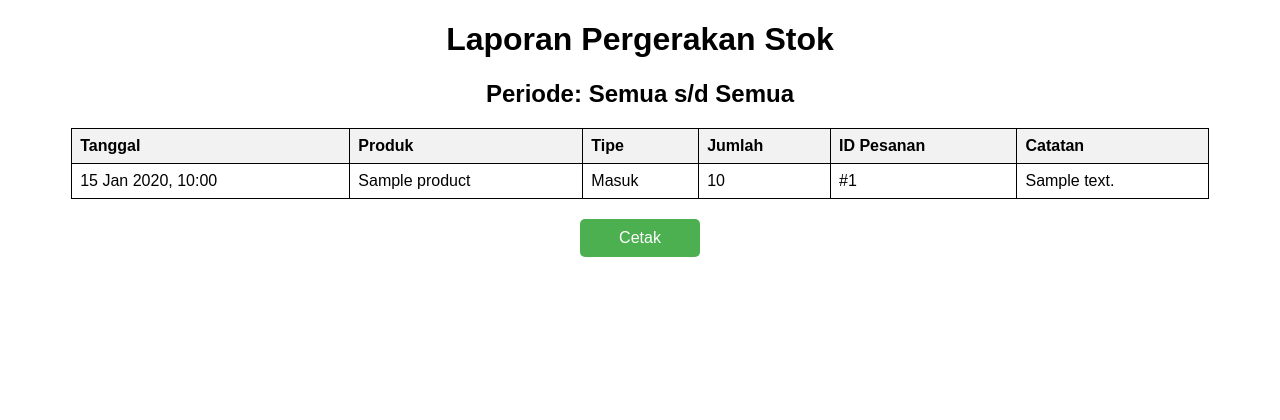
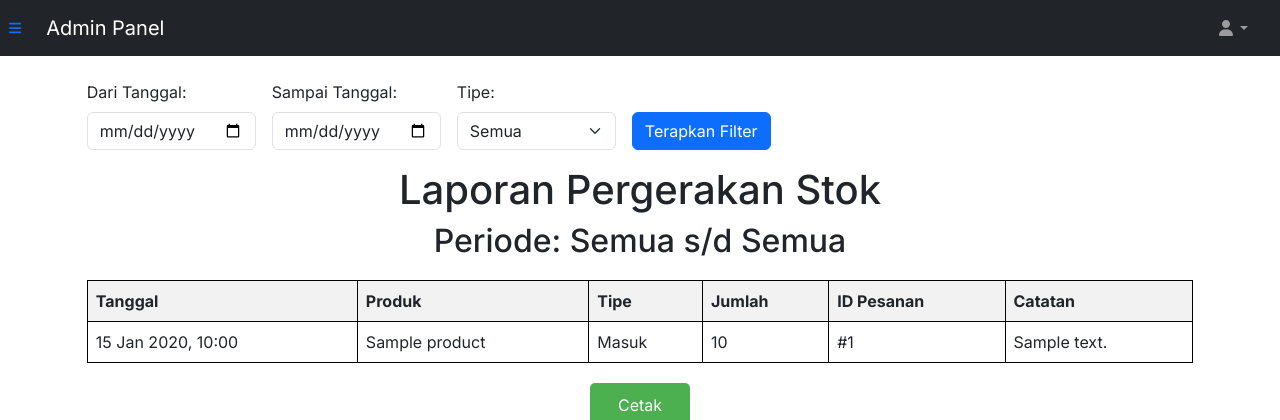
Before and after one commit to gfrnvibes/ecommerce-php, a PHP site: page /maulida/admin/inventory_report.php in a window 1280 px wide. Shown: the top 420 px of the page. Run offline with PHP 8.4, Linux system fonts and the light colour scheme; the visitor is signed in with stand-in values (Sample User, id 1); tables that the repository leaves empty hold one stand-in row (values such as "Sample post"); some libraries are stand-ins or nearby versions.

Commit message:
inventory report filter

```diff
--- a/admin/inventory_report.php
+++ b/admin/inventory_report.php
@@ -51,6 +51,8 @@ if ($product_id !== 'all') {
     $report_title .= ' - ' . $product_name;
 }
 
+require_once __DIR__ . '/../templates/header_admin.php';
+
 ?>
 <!DOCTYPE html>
 <html lang="id">
@@ -91,8 +93,23 @@ if ($product_id !== 'all') {
         }
 
         @media print {
-            .no-print {
-                display: none;
+
+            .no-print,
+            .navbar,
+            .footer,
+            .btn {
+                display: none !important;
+            }
+
+            body {
+                padding: 0;
+                margin: 0;
+            }
+
+            .container {
+                width: 100%;
+                padding: 0;
+                margin: 0;
             }
         }
 
@@ -112,9 +129,35 @@ if ($product_id !== 'all') {
 
 <body>
     <div class="container">
+<form method="GET" class="no-print d-flex flex-wrap align-items-end gap-3 mb-3">
+    <div>
+        <label for="start_date" class="form-label">Dari Tanggal:</label>
+        <input type="date" id="start_date" name="start_date" class="form-control"
+            value="<?php echo htmlspecialchars($start_date); ?>">
+    </div>
+    <div>
+        <label for="end_date" class="form-label">Sampai Tanggal:</label>
+        <input type="date" id="end_date" name="end_date" class="form-control"
+            value="<?php echo htmlspecialchars($end_date); ?>">
+    </div>
+    <div>
+        <label for="type" class="form-label">Tipe:</label>
+        <select name="type" id="type" class="form-select">
+            <option value="all" <?php echo ($type === 'all') ? 'selected' : ''; ?>>Semua</option>
+            <option value="in" <?php echo ($type === 'in') ? 'selected' : ''; ?>>Barang Masuk</option>
+            <option value="out" <?php echo ($type === 'out') ? 'selected' : ''; ?>>Barang Keluar</option>
+        </select>
+    </div>
+    <div>
+        <button type="submit" class="btn btn-primary">Terapkan Filter</button>
+    </div>
+</form>
+
+
         <h1><?php echo htmlspecialchars($report_title); ?></h1>
         <h2>Periode: <?php echo htmlspecialchars($start_date ?: 'Semua'); ?> s/d
-            <?php echo htmlspecialchars($end_date ?: 'Semua'); ?></h2>
+            <?php echo htmlspecialchars($end_date ?: 'Semua'); ?>
+        </h2>
 
         <table>
             <thead>
```
